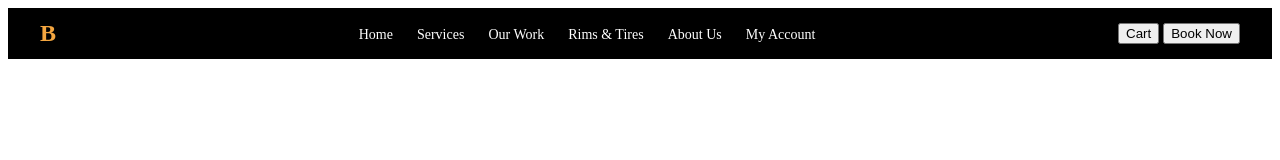
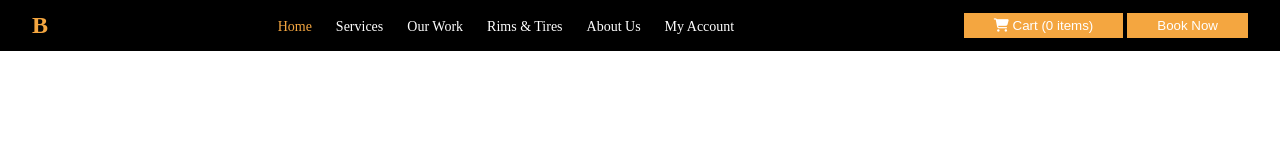
Before and after one commit to David-Gonzalez11/html-practice, a website: page index.html in a window 1280 px wide. Drawn offline with Linux system fonts and the light colour scheme.

Commit message:
added font-awesome icon for cart button

```diff
--- a/index.html
+++ b/index.html
@@ -4,6 +4,13 @@
     <meta charset="UTF-8" />
     <meta name="viewport" content="width=device-width, initial-scale=1.0" />
     <link rel="stylesheet" href="styles.css" />
+    <head>
+      <link
+        rel="stylesheet"
+        href="https://cdnjs.cloudflare.com/ajax/libs/font-awesome/6.5.1/css/all.min.css"
+      />
+      <!-- Other head elements like title, meta tags, etc. -->
+    </head>
     <title>My Page</title>
   </head>
 
@@ -16,7 +23,7 @@
 
       <!-- Navigation Links -->
       <ul class="nav-links">
-      <li><a href="#">Home</a></li>
+        <li><a id="nav-home" href="#">Home</a></li>
         <li><a href="#">Services</a></li>
         <li><a href="#">Our Work</a></li>
         <li><a href="#">Rims & Tires</a></li>
@@ -26,7 +33,8 @@
 
       <!-- Actions -->
       <div class="nav-actions">
-      <button class="cart-btn">Cart</button>
+        <button class="cart-btn"><i class="fa-solid fa-cart-shopping"></i> Cart (0 items)</button>
+
         <button class="book-btn">Book Now</button>
       </div>
     </nav>
--- /dev/null
+++ b/package.json
@@ -0,0 +1,5 @@
+{
+  "dependencies": {
+    "react-icons": "^5.5.0"
+  }
+}
--- a/styles.css
+++ b/styles.css
@@ -1,4 +1,11 @@
-
+* {
+  margin: 0;
+  padding: 0;
+  box-sizing: border-box;
+}
+body {
+  margin: 0;
+}
 
 .navbar {
   display: flex;
@@ -6,6 +13,7 @@
   justify-content: space-between;
   background: #000;
   padding: 12px 32px;
+
 }
 
 .logo {
@@ -32,3 +40,17 @@
 .nav-links a:hover {
   color: #f4a640;
 }
+
+.book-btn,
+.cart-btn {
+  background-color: #f4a640;
+  color: white;
+  border: none;
+  padding-left: 30px;
+  padding-right: 30px;
+  padding-top: 5px;
+  padding-bottom: 5px;
+}
+#nav-home{
+    color: #f4a640;
+}
```
Also changed, not shown: 1 other file. Lines whose indentation alone changed are shown as unchanged.
